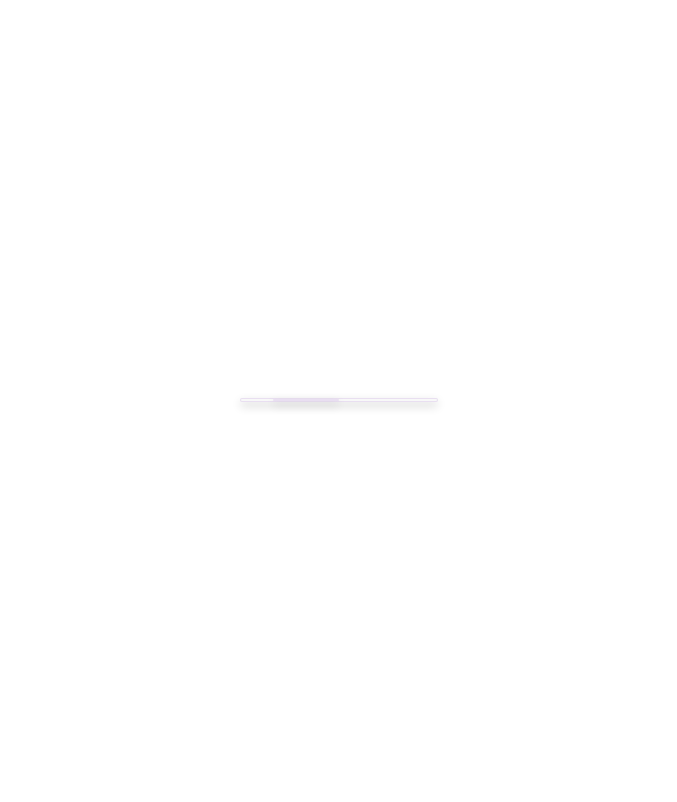
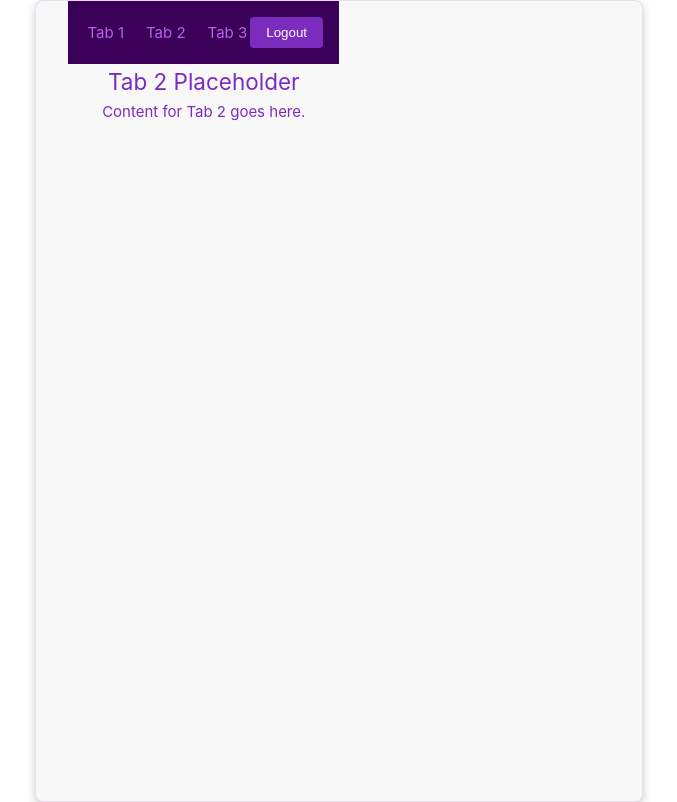
Before and after one commit to victor-ulloa/VueDashboard, a Vue app: page /tabs/tab2 in a window 1280 px wide. Before the commit this address had no page. Shown: the whole page, without its empty margins (301-978 px from the left). Built offline with nearby package versions, Linux system fonts and the light colour scheme; the HTML template or start-up script is replaced by a standard one.

Commit message:
created new tabs

```diff
--- a/src/App.vue
+++ b/src/App.vue
@@ -1,11 +1,9 @@
 <script setup lang="ts">
-import { RouterView } from "vue-router";
+import { RouterView } from 'vue-router'
 </script>
 
 <template>
-  <div id="app">
-    <router-view />
-  </div>
+  <RouterView />
 </template>
 
 <style scoped>
--- a/src/router/index.ts
+++ b/src/router/index.ts
@@ -1,21 +1,47 @@
-import { createRouter, createWebHistory } from "vue-router";
-import AuthView from "../views/AuthView.vue";
+import { createRouter, createWebHistory } from 'vue-router'
+import AuthView from '../views/AuthView.vue'
+import TabsView from '../views/TabsView.vue'
+import Tab1 from '../views/Tab1.vue'
+import Tab2 from '../views/Tab2.vue'
+import Tab3 from '../views/Tab3.vue'
 
 const routes = [
   {
-    path: "/auth",
-    name: "Auth",
+    path: '/auth',
+    name: 'Auth',
     component: AuthView,
   },
   {
-    path: "/",
-    redirect: "/auth",
+    path: '/',
+    redirect: '/auth',
   },
-];
+  {
+    path: '/tabs',
+    name: 'tabs',
+    component: TabsView,
+    children: [
+      {
+        path: 'tab1',
+        name: 'tab1',
+        component: Tab1,
+      },
+      {
+        path: 'tab2',
+        name: 'tab2',
+        component: Tab2,
+      },
+      {
+        path: 'tab3',
+        name: 'tab3',
+        component: Tab3,
+      },
+    ],
+  },
+]
 
 const router = createRouter({
   history: createWebHistory(import.meta.env.BASE_URL),
   routes,
-});
+})
 
-export default router;
+export default router
--- /dev/null
+++ b/src/views/Tab1.vue
@@ -0,0 +1,12 @@
+<template>
+  <div class="tab-content">
+    <h2>Tab 1 Placeholder</h2>
+    <p>Content for Tab 1 goes here.</p>
+  </div>
+</template>
+
+<style scoped>
+.tab-content {
+  text-align: center;
+}
+</style>
--- /dev/null
+++ b/src/views/Tab2.vue
@@ -0,0 +1,12 @@
+<template>
+  <div class="tab-content">
+    <h2>Tab 2 Placeholder</h2>
+    <p>Content for Tab 2 goes here.</p>
+  </div>
+</template>
+
+<style scoped>
+.tab-content {
+  text-align: center;
+}
+</style>
--- /dev/null
+++ b/src/views/Tab3.vue
@@ -0,0 +1,12 @@
+<template>
+  <div class="tab-content">
+    <h2>Tab 3 Placeholder</h2>
+    <p>Content for Tab 3 goes here.</p>
+  </div>
+</template>
+
+<style scoped>
+.tab-content {
+  text-align: center;
+}
+</style>
--- /dev/null
+++ b/src/views/TabsView.vue
@@ -0,0 +1,58 @@
+<template>
+  <div class="tabs-container">
+    <header>
+      <nav>
+        <router-link to="/tabs/tab1">Tab 1</router-link>
+        <router-link to="/tabs/tab2">Tab 2</router-link>
+        <router-link to="/tabs/tab3">Tab 3</router-link>
+      </nav>
+      <button @click="logout">Logout</button>
+    </header>
+    <main>
+      <RouterView />
+    </main>
+  </div>
+</template>
+
+<script setup>
+import { useRouter } from 'vue-router';
+
+const router = useRouter();
+
+function logout() {
+  // Handle logout (e.g., Firebase sign out)
+  console.log('User logged out');
+  router.push('/');
+}
+</script>
+
+<style scoped>
+.tabs-container {
+  display: flex;
+  flex-direction: column;
+  height: 100vh;
+}
+
+header {
+  display: flex;
+  justify-content: space-between;
+  align-items: center;
+  padding: 1rem;
+  background-color: var(--vt-c-black-soft);
+  color: white;
+}
+
+nav {
+  display: flex;
+  gap: 1rem;
+}
+
+button {
+  padding: 0.5rem 1rem;
+  background-color: var(--vt-c-indigo);
+  color: white;
+  border: none;
+  border-radius: 4px;
+  cursor: pointer;
+}
+</style>
```
